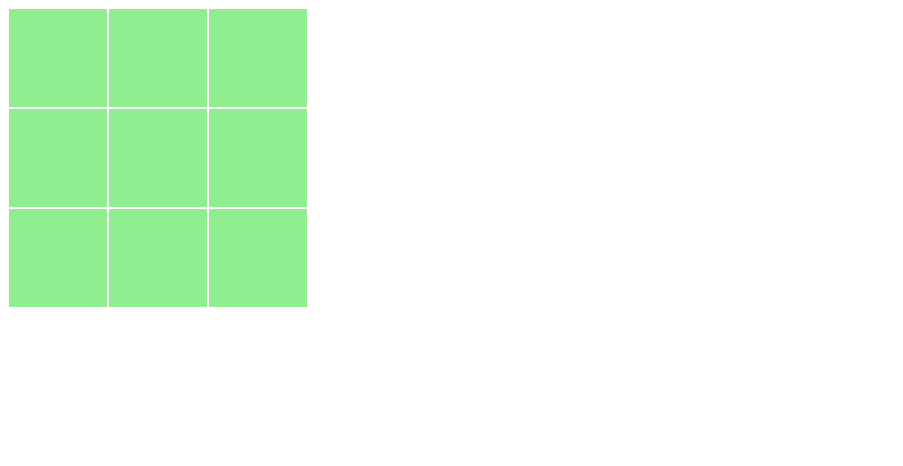
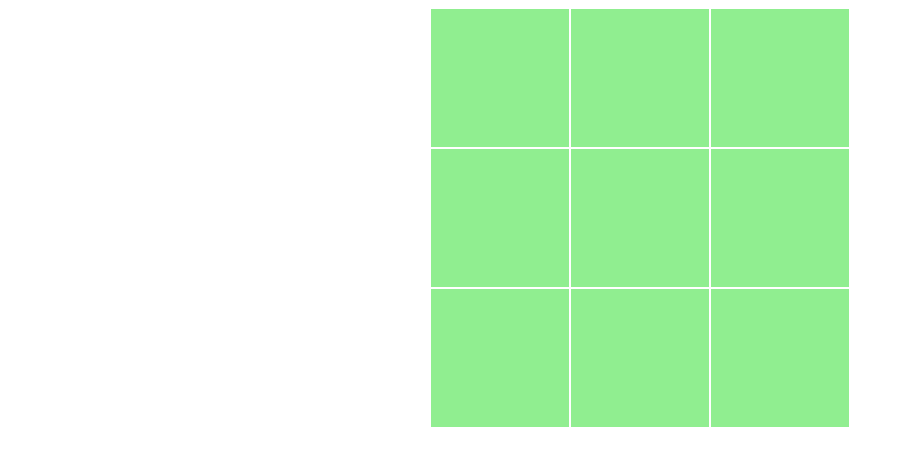
Before and after one commit to Sseryyz/tic_tak_toe, a plain HTML site: page index.html in a window 1280 px wide. Shown: the whole page, without its empty margins (0-903 px from the left). Drawn offline with Linux system fonts and the light colour scheme.

Commit message:
modify css

```diff
--- a/style.css
+++ b/style.css
@@ -1,12 +1,17 @@
+
 #game{
-    width: 300px;
-    height: 300px;
+    margin: auto;
+    width: 420px;
+    height: 420px;
     background-color: lightgreen;
 }
 #block{
-    width: 100px;
-    height: 100px;
+    width: 140px;
+    height: 140px;
     float: left;
     border: 1px solid white;
     box-sizing: border-box;
+    text-align: center;
+    font-size: 80px;
+    line-height: 140px;
 }
```
